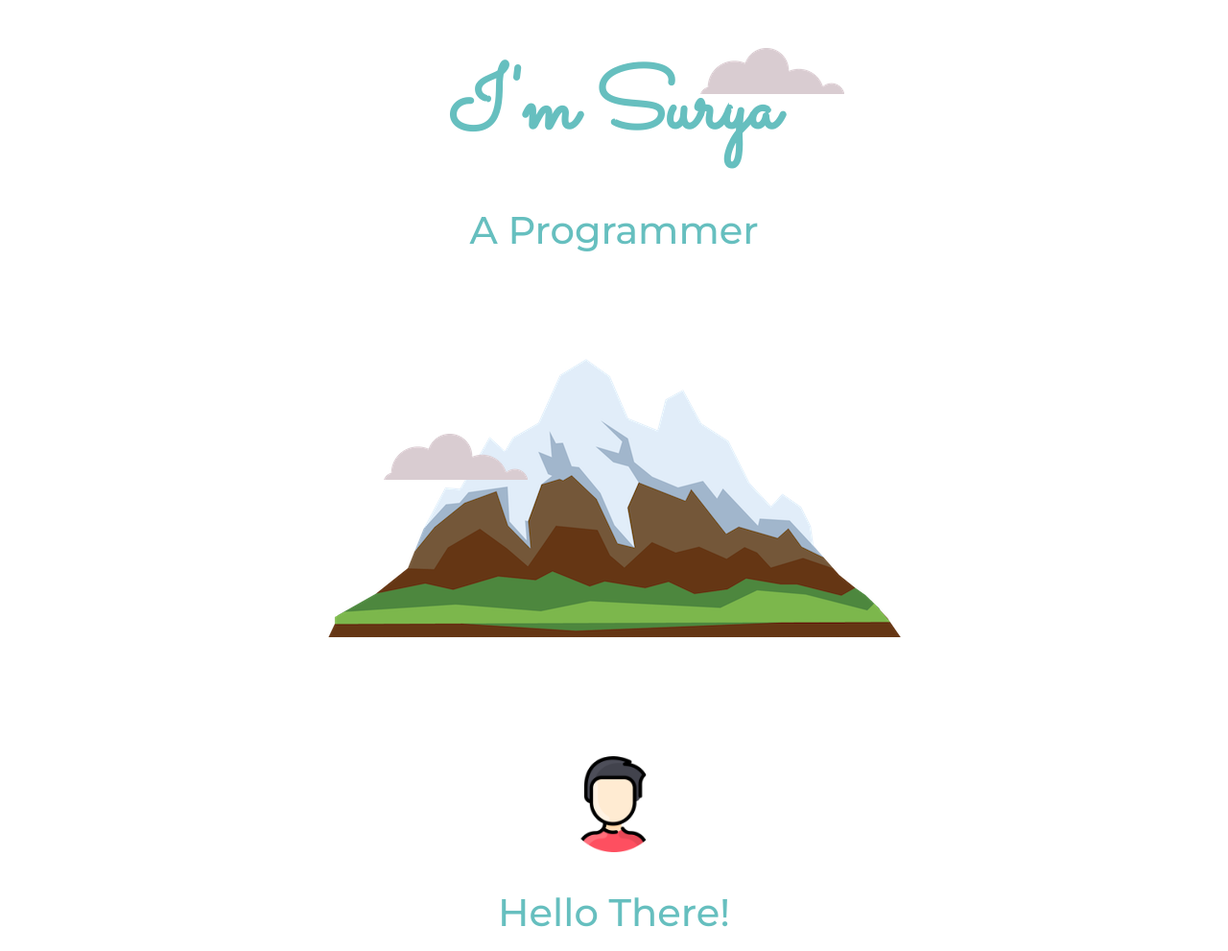
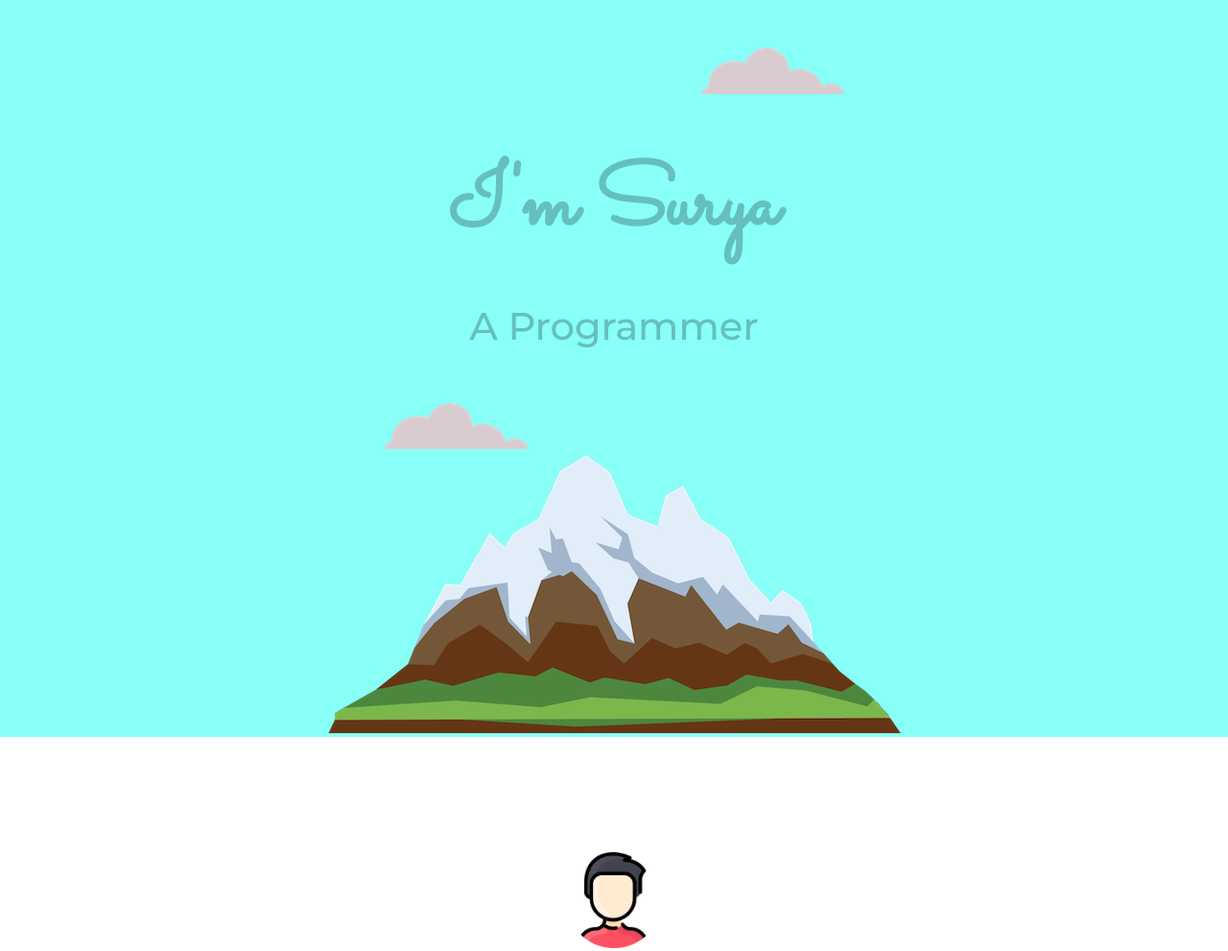
Before and after one commit to SuryaSN06/cv, a plain HTML site: page index.html in a window 1280 px wide. Shown: the top 991 px of the page at 96% size. Drawn offline with Linux system fonts and the light colour scheme.

Commit message:
Update index.html

```diff
--- a/index.html
+++ b/index.html
@@ -11,7 +11,7 @@
 </head>
 
 <body>
-  <div class="top_container">
+  <div class="top-container">
     <img class="top-cloud" src="cloud.png" alt="Cloud Image">
     <h1>I'm Surya</h1>
     <h2>A Programmer</h2>
```
